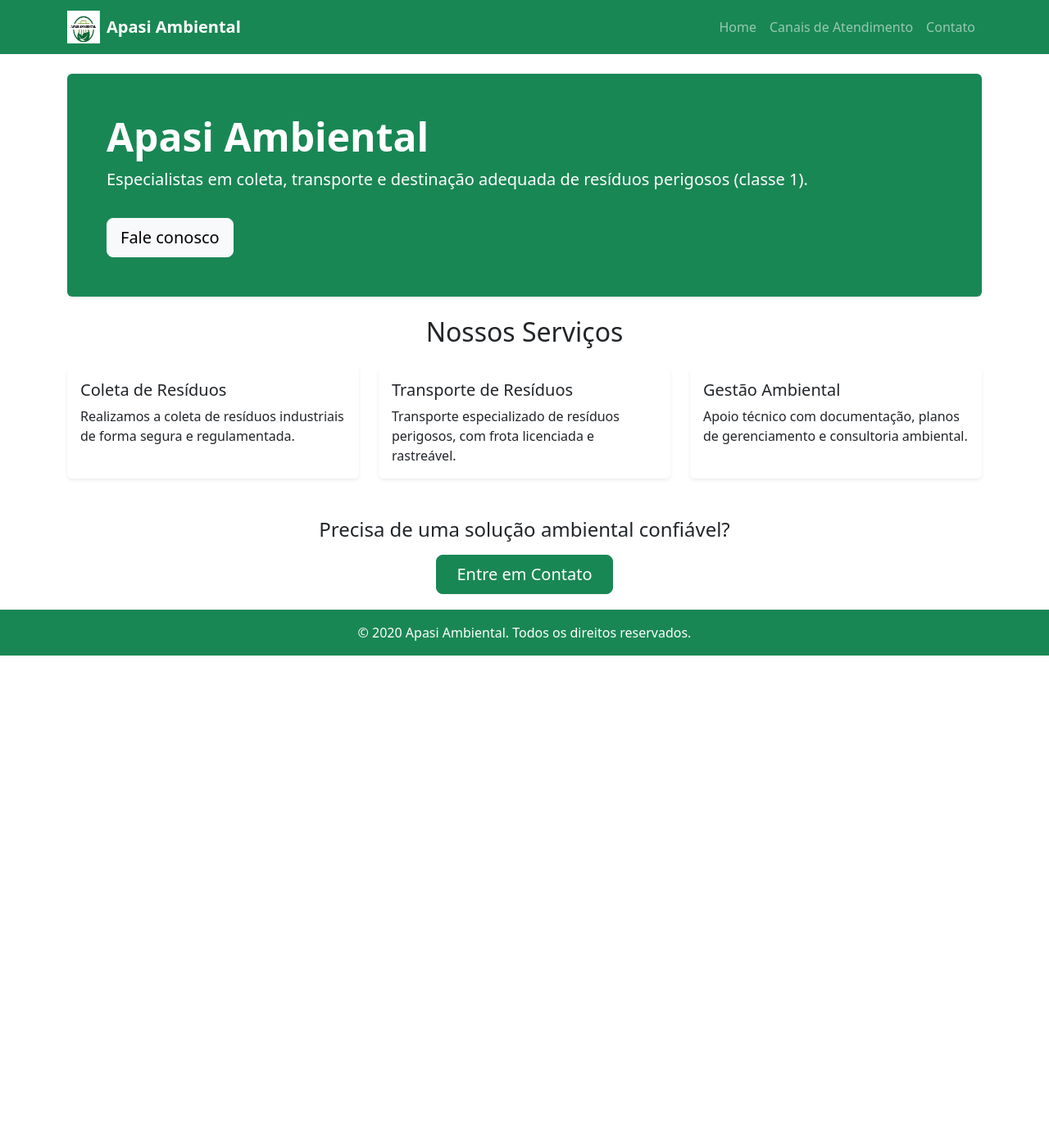
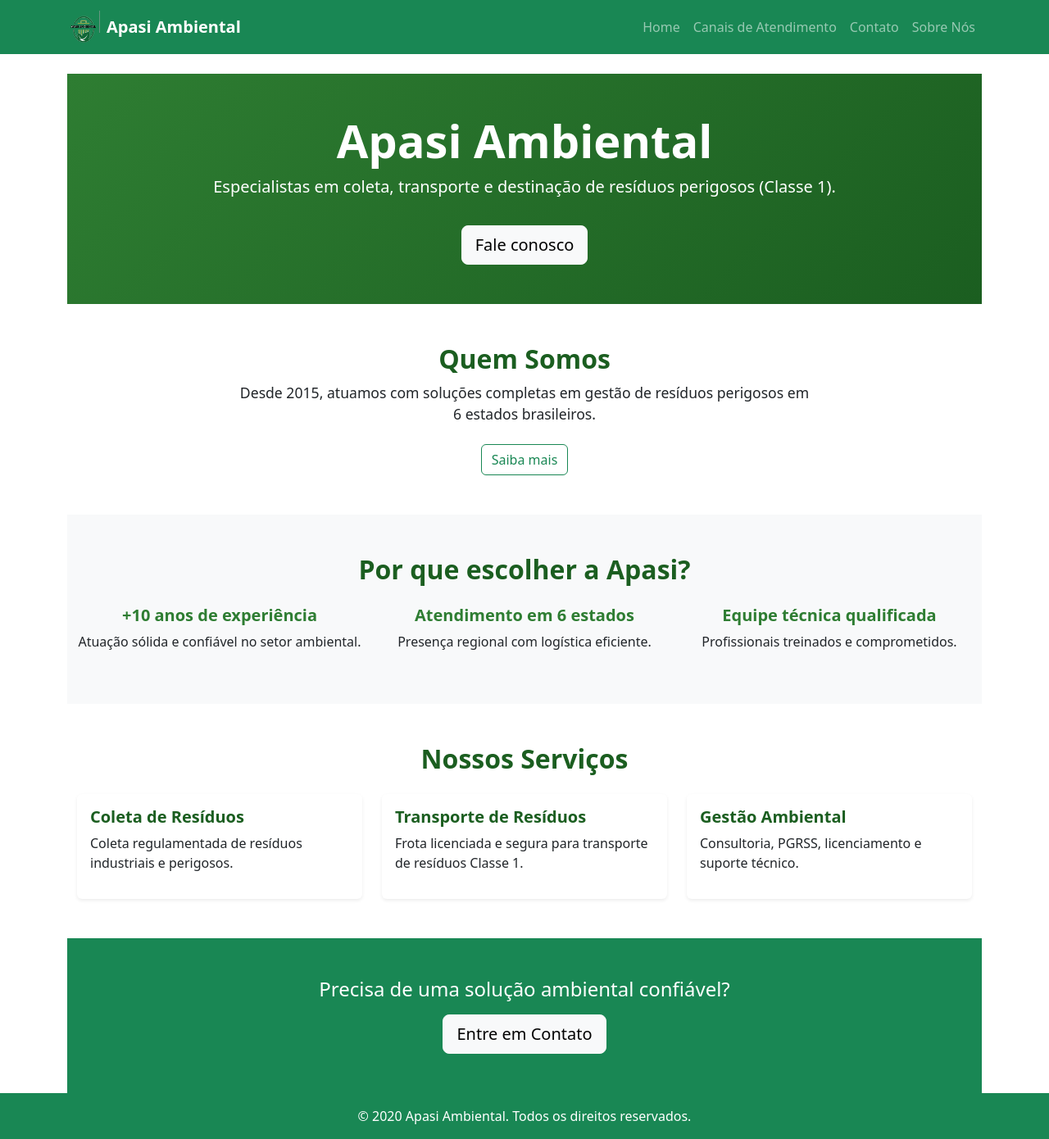
Before and after one commit to JoaoPOPaulino/apasi, a Django app: template apasi_site/core/templates/core/home.html in a window 1280 px wide. Shown: the whole page at 82% size. Before the commit the page ends 800 px from the top, so only its background shows below. Run offline with Django 5.2, Linux system fonts and the light colour scheme; the template is opened without the code that fills it: most values are stand-ins (such as "Sample title", 1, 10 or a date in 2020).

Commit message:
Sobre Nós

```diff
--- /dev/null
+++ b/apasi_site/core/static/core/css/home.css
@@ -0,0 +1,49 @@
+.hero {
+    background: linear-gradient(135deg, #2e7d32, #1b5e20);
+    color: #fff;
+}
+
+section h2 {
+    font-size: 2rem;
+    font-weight: 700;
+    color: #1b5e20;
+}
+
+.sobre p {
+    max-width: 700px;
+    margin: 0 auto;
+    font-size: 1.1rem;
+}
+
+.diferenciais h5 {
+    color: #2e7d32;
+    font-weight: 600;
+}
+
+.card-title {
+    color: #1b5e20;
+    font-weight: 600;
+}
+
+.card-body p {
+    font-size: 1rem;
+}
+
+.cta h4 {
+    font-size: 1.5rem;
+}
+
+/* Responsivo */
+@media (max-width: 768px) {
+    .hero h1 {
+        font-size: 2rem;
+    }
+
+    section h2 {
+        font-size: 1.5rem;
+    }
+
+    .cta h4 {
+        font-size: 1.2rem;
+    }
+}
--- a/apasi_site/core/templates/core/base.html
+++ b/apasi_site/core/templates/core/base.html
@@ -13,7 +13,10 @@
     <link rel="stylesheet" href="https://cdn.jsdelivr.net/npm/bootstrap-icons@1.10.0/font/bootstrap-icons.css">
 
     <!-- Estilos personalizados -->
-    {% block extra_css %}{% endblock %}
+    {% block extra_css %}
+<link rel="stylesheet" href="{% static 'core/css/navbar.css' %}">
+{% endblock %}
+
 </head>
 <body class="d-flex flex-column min-vh-100">
 
@@ -40,6 +43,8 @@
                         <li class="nav-item">
                             <a class="nav-link" href="{% url 'contato' %}">Contato</a>
                         </li>
+                        <li class="nav-item">
+                            <a class="nav-link" href="{% url 'sobre_nos' %}">Sobre Nós</a>
                     </ul>
                 </div>
             </div>
--- a/apasi_site/core/templates/core/canais_atendimento.html
+++ b/apasi_site/core/templates/core/canais_atendimento.html
@@ -4,7 +4,7 @@
 {% block title %}Canais de Atendimento - Apasi Ambiental{% endblock %}
 
 {% block extra_css %}
-<link rel="stylesheet" href="{% static 'css/canais_atendimento.css' %}">
+<link rel="stylesheet" href="{% static 'core/css/canais_atendimento.css' %}">
 {% endblock %}
 
 {% block content %}
--- a/apasi_site/core/templates/core/contato.html
+++ b/apasi_site/core/templates/core/contato.html
@@ -2,6 +2,10 @@
 {% load static %}
 
 {% block title %}Contato - Apasi Ambiental{% endblock %}
+
+{% block extra_css %}
+<link rel="stylesheet" href="{% static 'core/css/contato.css' %}">
+{% endblock %}
 
 {% block content %}
 <div class="container my-5">
--- a/apasi_site/core/templates/core/home.html
+++ b/apasi_site/core/templates/core/home.html
@@ -1,24 +1,62 @@
 {% extends 'core/base.html' %}
+{% load static %}
 
 {% block title %}Home - Apasi Ambiental{% endblock %}
 
+{% block extra_css %}
+<link rel="stylesheet" href="{% static 'core/css/home.css' %}">
+{% endblock %}
+
 {% block content %}
-<!-- HERO / DESTAQUE -->
-<div class="bg-success text-white p-5 rounded shadow-sm mb-4">
-    <h1 class="display-5 fw-bold">Apasi Ambiental</h1>
-    <p class="lead">Especialistas em coleta, transporte e destinação adequada de resíduos perigosos (classe 1).</p>
+<!-- HERO -->
+<section class="hero bg-success text-white text-center py-5">
+    <div class="container">
+        <h1 class="display-4 fw-bold">Apasi Ambiental</h1>
+        <p class="lead">Especialistas em coleta, transporte e destinação de resíduos perigosos (Classe 1).</p>
         <a href="{% url 'contato' %}" class="btn btn-light btn-lg mt-3">Fale conosco</a>
     </div>
+</section>
+
+<!-- SOBRE RESUMIDO -->
+<section class="sobre py-5">
+    <div class="container text-center">
+        <h2>Quem Somos</h2>
+        <p class="mb-4">Desde 2015, atuamos com soluções completas em gestão de resíduos perigosos em 6 estados brasileiros.</p>
+        <a href="{% url 'sobre_nos' %}" class="btn btn-outline-success">Saiba mais</a>
+    </div>
+</section>
+
+<!-- DIFERENCIAIS -->
+<section class="diferenciais bg-light py-5">
+    <div class="container">
+        <h2 class="text-center mb-4">Por que escolher a Apasi?</h2>
+        <div class="row text-center">
+            <div class="col-md-4">
+                <h5>+10 anos de experiência</h5>
+                <p>Atuação sólida e confiável no setor ambiental.</p>
+            </div>
+            <div class="col-md-4">
+                <h5>Atendimento em 6 estados</h5>
+                <p>Presença regional com logística eficiente.</p>
+            </div>
+            <div class="col-md-4">
+                <h5>Equipe técnica qualificada</h5>
+                <p>Profissionais treinados e comprometidos.</p>
+            </div>
+        </div>
+    </div>
+</section>
 
 <!-- SERVIÇOS -->
-<div class="mb-5">
-    <h2 class="mb-4 text-center">Nossos Serviços</h2>
+<section class="servicos py-5">
+    <div class="container">
+        <h2 class="text-center mb-4">Nossos Serviços</h2>
         <div class="row g-4">
             <div class="col-md-4">
                 <div class="card h-100 shadow-sm border-0">
                     <div class="card-body">
                         <h5 class="card-title">Coleta de Resíduos</h5>
-                    <p class="card-text">Realizamos a coleta de resíduos industriais de forma segura e regulamentada.</p>
+                        <p>Coleta regulamentada de resíduos industriais e perigosos.</p>
                     </div>
                 </div>
             </div>
@@ -26,7 +64,7 @@
                 <div class="card h-100 shadow-sm border-0">
                     <div class="card-body">
                         <h5 class="card-title">Transporte de Resíduos</h5>
-                    <p class="card-text">Transporte especializado de resíduos perigosos, com frota licenciada e rastreável.</p>
+                        <p>Frota licenciada e segura para transporte de resíduos Classe 1.</p>
                     </div>
                 </div>
             </div>
@@ -34,16 +72,19 @@
                 <div class="card h-100 shadow-sm border-0">
                     <div class="card-body">
                         <h5 class="card-title">Gestão Ambiental</h5>
-                    <p class="card-text">Apoio técnico com documentação, planos de gerenciamento e consultoria ambiental.</p>
+                        <p>Consultoria, PGRSS, licenciamento e suporte técnico.</p>
                     </div>
                 </div>
             </div>
         </div>
     </div>
+</section>
 
-<!-- CTA -->
-<div class="text-center mt-5">
+<!-- CTA FINAL -->
+<section class="cta text-center py-5 bg-success text-white">
+    <div class="container">
         <h4 class="mb-3">Precisa de uma solução ambiental confiável?</h4>
-    <a href="{% url 'contato' %}" class="btn btn-success btn-lg px-4">Entre em Contato</a>
+        <a href="{% url 'contato' %}" class="btn btn-light btn-lg">Entre em Contato</a>
     </div>
+</section>
 {% endblock %}
--- a/apasi_site/core/urls.py
+++ b/apasi_site/core/urls.py
@@ -1,7 +1,8 @@
 from django.urls import path
-from .views import home, contato, canais_atendimento
+from .views import home, contato, canais_atendimento, sobre_nos
 urlpatterns = [
     path('', home, name='home'),
     path('contato/', contato, name='contato'),
-    path('canais-atendimento/', canais_atendimento, name='canais_atendimento')
+    path('canais-atendimento/', canais_atendimento, name='canais_atendimento'),
+    path('sobre-nos/', sobre_nos, name='sobre_nos'),
 ]
```
Also changed, not shown: apasi_site/core/static/core/css/navbar.css (added, +25 -0 lines), apasi_site/core/static/core/css/sobre_nos.css (added, +78 -0 lines), apasi_site/core/templates/core/sobre_nos.html (added, +64 -0 lines), apasi_site/core/views.py (+32 -9 lines), apasi_site/static/css/contato.css (deleted, +0 -145 lines), apasi_site/core/static/core/logo.png, apasi_site/db.sqlite3. Lines whose indentation alone changed are shown as unchanged.
